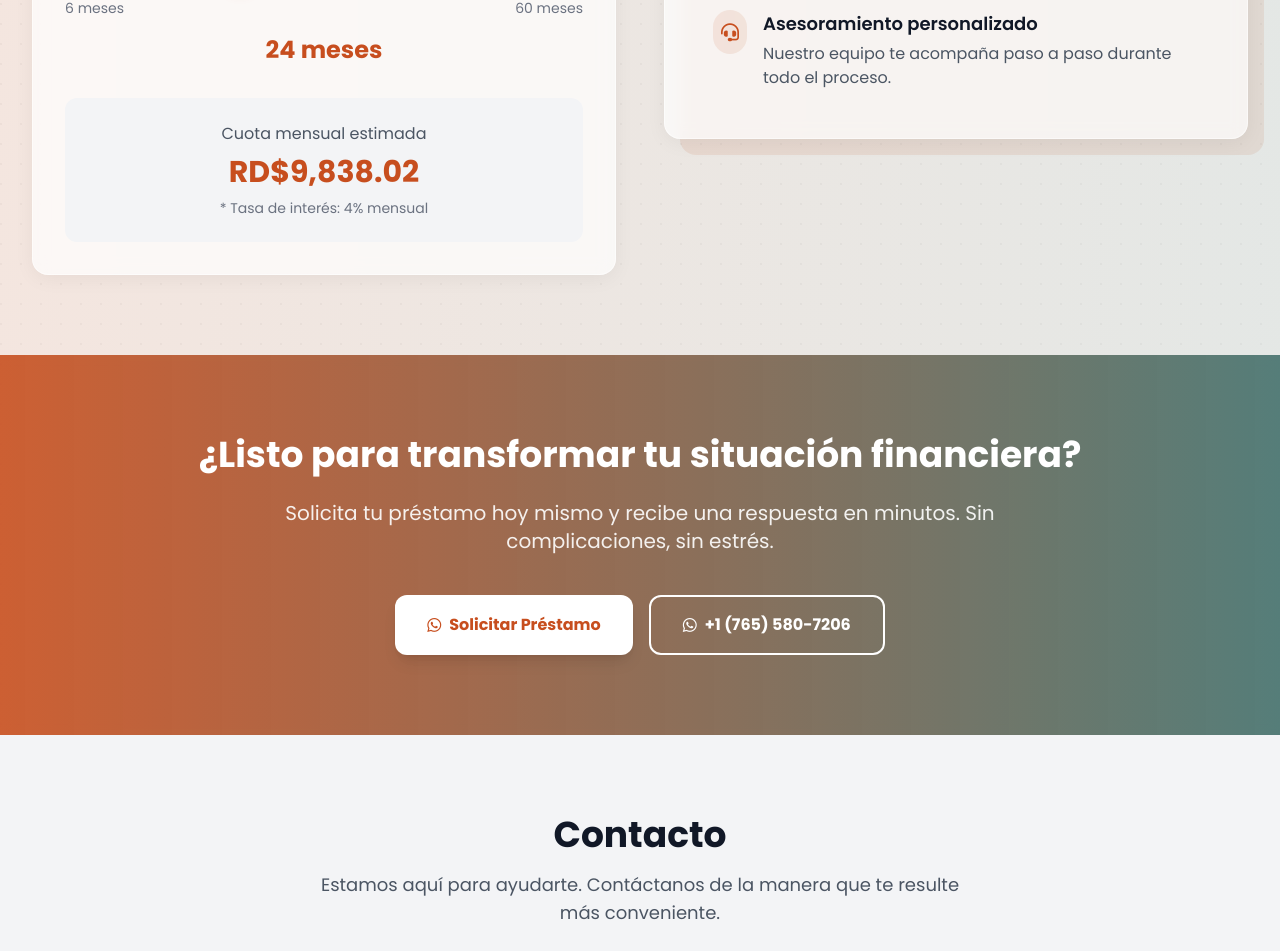
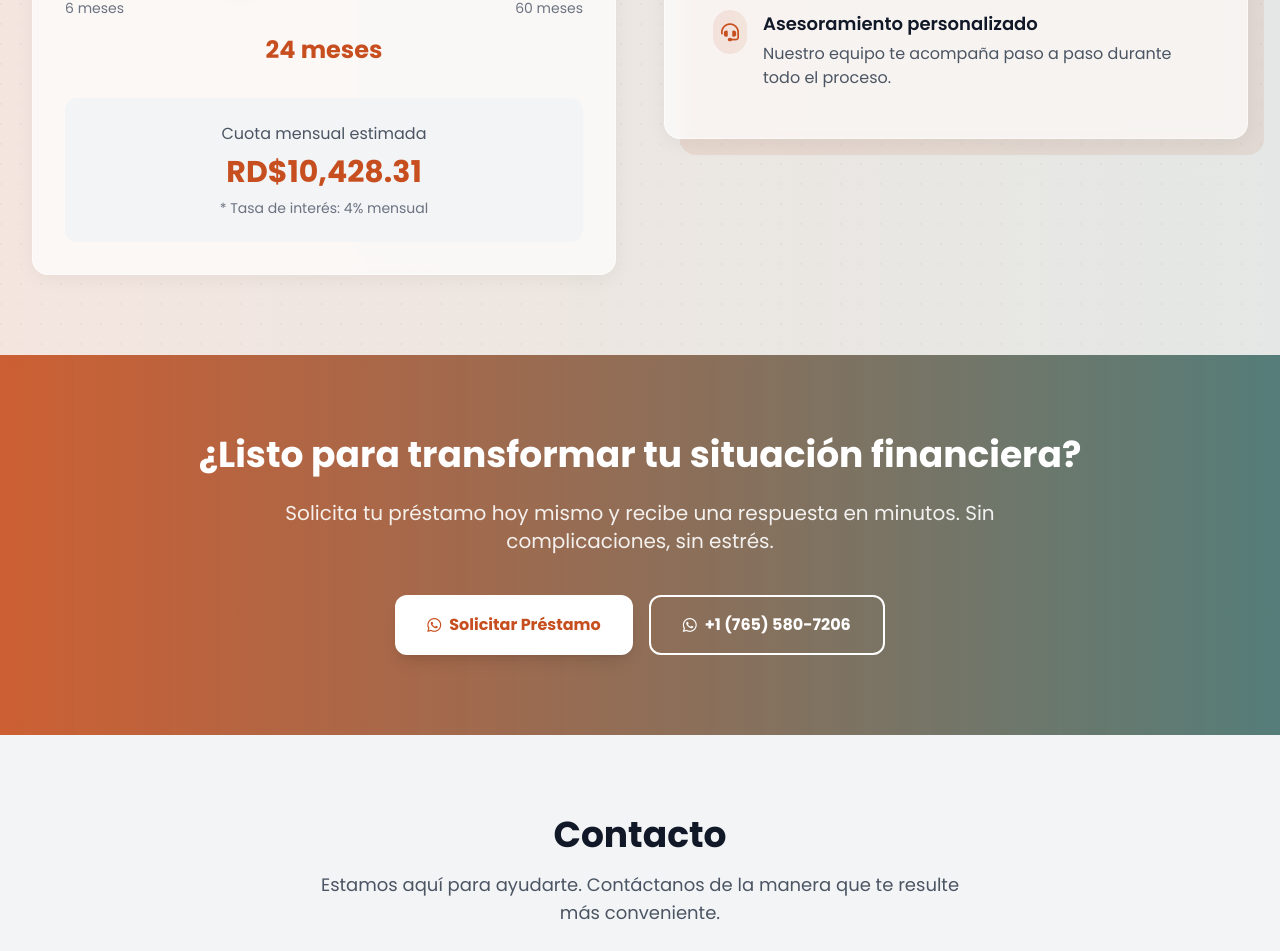
Before and after one commit to DonDurkheim/prestamos-4k, a React (Vite) app: page / in a window 1280 px wide. Shown: the part 2117-3068 px from the top of the page. Built offline with nearby package versions, Linux system fonts and the light colour scheme.

Commit message:
feat: Add 6% legal expenses to loan calculator while keeping base amount display

```diff
--- a/src/components/MobileStickyCTA.jsx
+++ b/src/components/MobileStickyCTA.jsx
@@ -2,15 +2,10 @@ import React from 'react';
 
 const MobileStickyCTA = () => {
   return (
-    <div className="md:hidden fixed bottom-0 left-0 right-0 bg-white dark:bg-dark-surface shadow-lg p-4 z-40 pb-safe">
-      <a
-        href="https://wa.me/17655807206"
-        target="_blank"
-        rel="noopener noreferrer"
-        className="w-full btn-primary flex items-center justify-center"
-      >
-        <i className="fab fa-whatsapp mr-2"></i> Solicitar Préstamo
-      </a>
+    <div className="md:hidden fixed bottom-0 left-0 right-0 bg-white dark:bg-charcoal shadow-lg p-4 z-40">
+      <button className="w-full bg-primary text-white font-bold py-3 rounded-lg hover:bg-accent transition-colors duration-300">
+        Solicitar Préstamo
+      </button>
     </div>
   );
 };
--- a/src/components/sections/LoanCalculatorSection.jsx
+++ b/src/components/sections/LoanCalculatorSection.jsx
@@ -12,12 +12,15 @@ const LoanCalculatorSection = () => {
 
   useEffect(() => {
     const calculateMonthlyPayment = () => {
-      const amount = parseFloat(loanAmount);
+      const baseAmount = parseFloat(loanAmount);
       const term = parseFloat(loanTerm);
       const monthlyRate = loanType === 'personal' ? 0.04 : 0.03; // 4% for personal, 3% for secured
 
+      // Add 6% legal expenses to the total amount
+      const totalAmount = baseAmount * 1.06;
+
       // Monthly payment formula: P * (r(1+r)^n) / ((1+r)^n - 1)
-      const payment = amount * (monthlyRate * Math.pow(1 + monthlyRate, term)) / (Math.pow(1 + monthlyRate, term) - 1);
+      const payment = totalAmount * (monthlyRate * Math.pow(1 + monthlyRate, term)) / (Math.pow(1 + monthlyRate, term) - 1);
       setMonthlyPayment(payment);
     };
 
```
